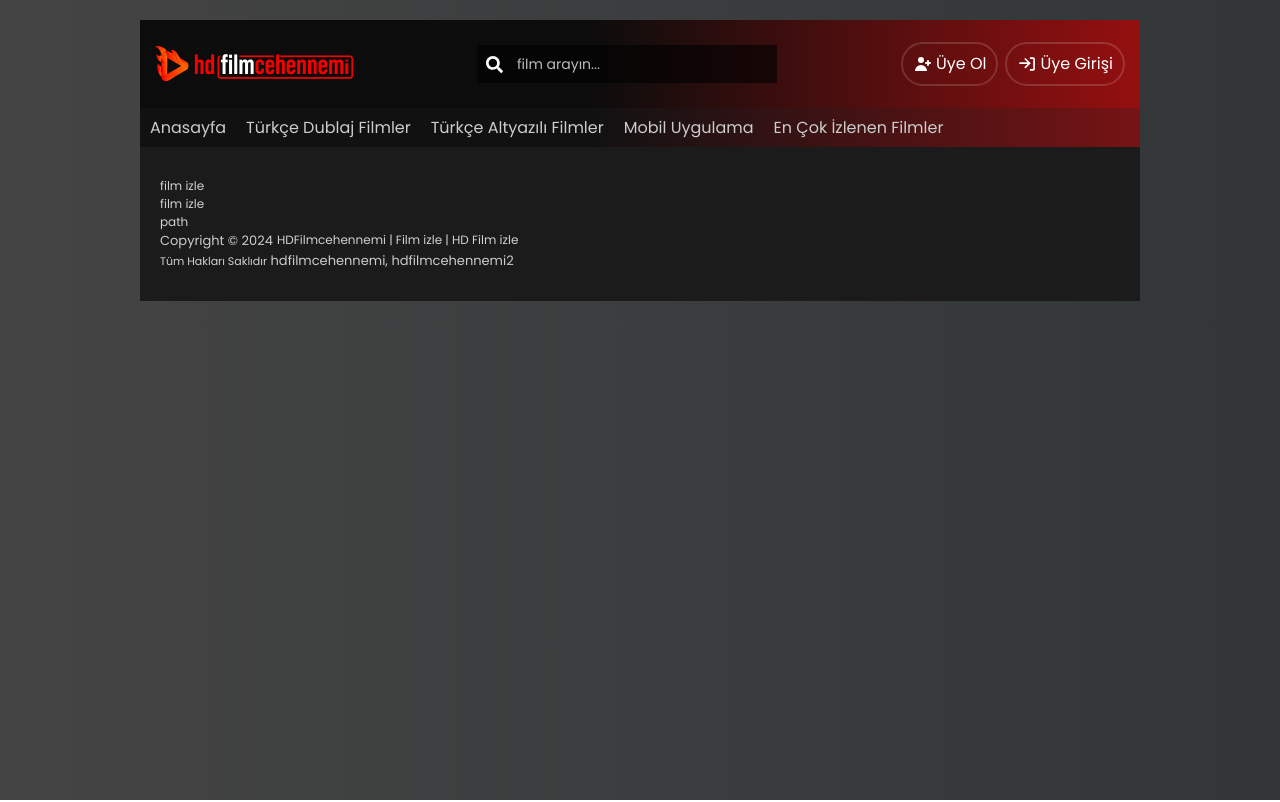
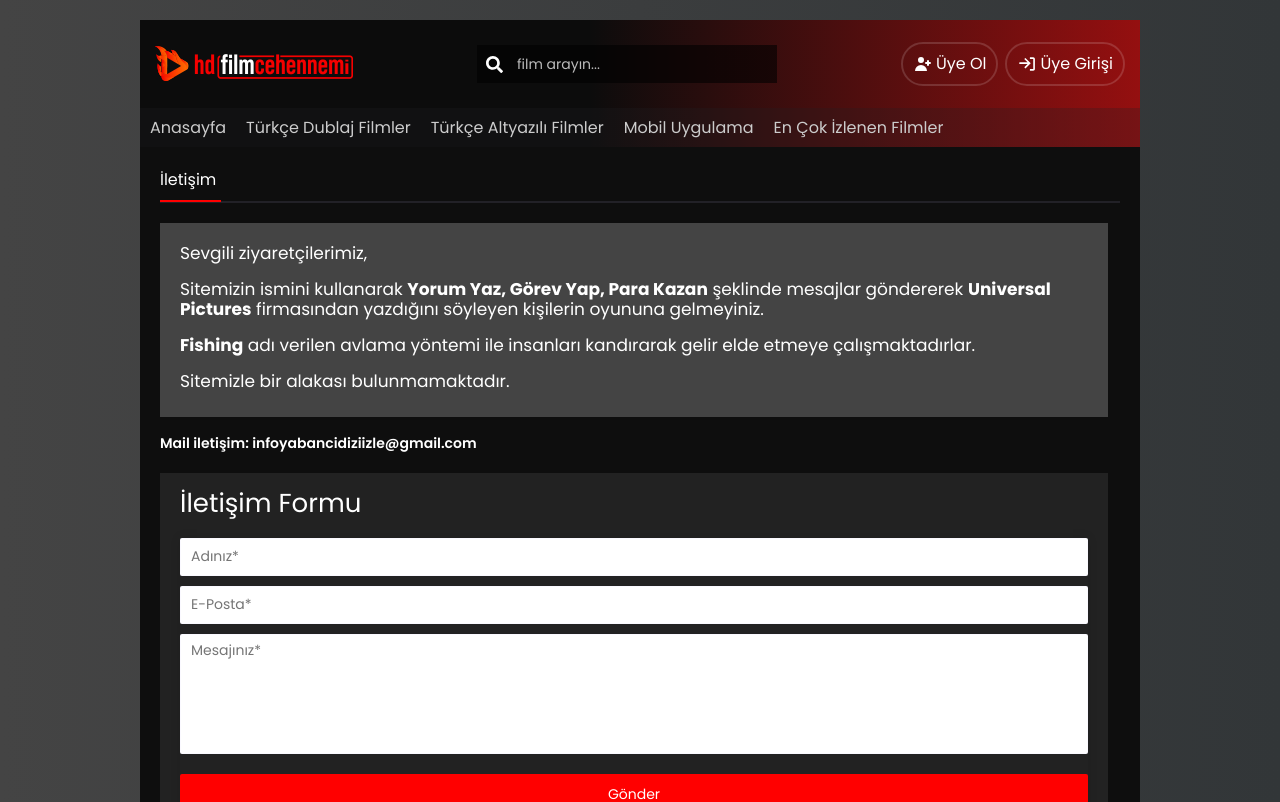
Before and after one commit to RasulAghamammadli/hdFilm.com, a React (Vite) app: page /contact in a window 1280 px wide. Shown: the top 802 px of the page. Built offline with nearby package versions, Linux system fonts and the light colour scheme.

Commit message:
Added Contact page

```diff
--- a/src/App.jsx
+++ b/src/App.jsx
@@ -5,6 +5,7 @@ import { useEffect, useState } from "react";
 // Pages
 import Home from "./pages/Home/Home";
 import MobilApp from "./pages/MobilApp/MobilApp";
+import Contact from "./pages/Contact/Contact";
 
 // Components
 import Header from "./components/Header/Header";
@@ -31,6 +32,7 @@ const App = () => {
         <Routes>
           <Route exact path="/" element={<Home />} />
           <Route exact path="/mobil-app" element={<MobilApp />} />
+          <Route exact path="/contact" element={<Contact />} />
         </Routes>
       </main>
       {showFooter && <Footer />}
--- a/src/assets/sass/main.scss
+++ b/src/assets/sass/main.scss
@@ -13,6 +13,9 @@
 
 // Mobil App
 @import "./pages/MobilApp/mobil-app";
+
+// Contact
+@import "./pages/Contact/contact";
 
 /* ------------------------------- Pages End ------------------------------ */
 
--- /dev/null
+++ b/src/assets/sass/pages/Contact/contact.scss
@@ -0,0 +1,148 @@
+// Contact Start
+.contact {
+  .container {
+    .contact-content {
+      color: #fff;
+      padding: 20px;
+      background-color: #0e0e0e;
+      .title {
+        position: relative;
+        width: 100%;
+        border-bottom: 2px solid rgba(205, 194, 255, 0.1);
+        margin-bottom: 14px;
+        .head {
+          width: fit-content;
+          color: #fff;
+          padding-bottom: 8px;
+          padding-right: 5px;
+          border-bottom: 2px solid red;
+          margin: 0 0 -1.5px;
+          font-weight: 400;
+          font-size: 16px;
+          display: flex;
+          align-items: center;
+        }
+      }
+      .main-content {
+        margin-right: 12px;
+        line-height: 20px;
+        .warning {
+          background: #444;
+          padding: 20px;
+          padding-bottom: 10px;
+          color: #fff;
+          font-size: 17px;
+          margin-top: 20px;
+          .text {
+            margin-bottom: 16px;
+          }
+        }
+        .text-email {
+          margin: 16px 0;
+          font-size: 14px;
+          font-weight: 600;
+          line-height: 20px;
+        }
+        .contact-form {
+          background: #222;
+          padding: 20px;
+          margin-top: 20px;
+          .head {
+            font-size: 26px;
+            font-weight: 400;
+            margin-bottom: 25px;
+          }
+          form {
+            position: relative;
+            width: 100%;
+            display: flex;
+            flex-direction: column;
+            box-shadow: 0 0 10px rgba(0, 0, 0, 0.1);
+            .success {
+              width: 100%;
+              top: 0;
+              background: #bdffca;
+              color: #006515;
+              padding: 15px;
+              margin-bottom: 15px;
+              border-radius: 3px;
+              font-size: 16px;
+            }
+            .form-group {
+              position: relative;
+              margin-bottom: 10px;
+              width: 100%;
+              .input {
+                outline: none;
+                display: block;
+                color: #333;
+                background-color: #fff;
+                border-radius: 2px;
+                width: 100%;
+                height: 38px;
+                font-size: 14px;
+                line-height: 1.3;
+                padding: 6px 10px;
+                border: 1px solid rgba(205, 194, 255, 0.1);
+                transition: all 0.4s ease-in-out;
+                &.err-border {
+                  border: 1.5px solid rgb(220, 0, 0);
+                }
+              }
+              textarea {
+                resize: none;
+                min-height: 120px;
+                transition: all 0.2s ease-in-out;
+              }
+              .error {
+                position: absolute;
+                width: 118px;
+                right: 10px;
+                top: 30px;
+                text-align: center;
+                color: #fff;
+                font-size: 12px;
+                z-index: 1;
+                padding: 1px 5px;
+                background-color: rgb(220, 0, 0);
+                border-radius: 3px;
+                transition: all 0.2s ease-in-out;
+                &::after {
+                  content: "";
+                  position: absolute;
+                  width: 8px;
+                  height: 8px;
+                  top: -4px;
+                  left: 15px;
+                  background-color: rgb(220, 0, 0);
+                  transform: rotate(45deg);
+                }
+              }
+              .textarea-err {
+                top: 112px;
+              }
+            }
+            button {
+              outline: none;
+              margin-top: 10px;
+              cursor: pointer;
+              border: 0;
+              background: red;
+              font-size: 14px;
+              font-weight: 400;
+              padding: 10px 15px;
+              border-radius: 2px;
+              width: 100%;
+              color: #fff;
+              transition: all 0.1s ease-in-out;
+              &:hover {
+                background: #c00;
+              }
+            }
+          }
+        }
+      }
+    }
+  }
+}
+// Contact End
--- a/src/components/Footer/Footer.jsx
+++ b/src/components/Footer/Footer.jsx
@@ -9,7 +9,7 @@ const Footer = () => {
           <div className="content">
             <Link to="/">film izle</Link>
             <Link to="/">film izle</Link>
-            <Link to={"item"}>{"path"}</Link>
+            <Link to={"item"}></Link>
             <div className="copyright">
               Copyright © 2024
               <Link to="/">HDFilmcehennemi | Film izle | HD Film izle</Link>
--- a/src/components/Header/HeaderNav.jsx
+++ b/src/components/Header/HeaderNav.jsx
@@ -50,7 +50,7 @@ const HeaderNav = () => {
             </Link>
           </li>
           <li>
-            <Link to="/" className="list-item">
+            <Link to="/contact" className="list-item">
               İletişim
             </Link>
           </li>
@@ -100,7 +100,7 @@ const HeaderNav = () => {
             </Link>
           </li>
           <li onClick={() => setMenuOpen(false)}>
-            <Link to="/" className="list-item">
+            <Link to="//contact" className="list-item">
               İletişim
             </Link>
           </li>
--- /dev/null
+++ b/src/pages/Contact/Contact.jsx
@@ -0,0 +1,150 @@
+// import React from 'react'
+import { useState } from "react";
+import { Helmet } from "react-helmet";
+import { useFormik } from "formik";
+import * as Yup from "yup";
+import { useEffect } from "react";
+
+const Contact = () => {
+  // Formik
+  const [successMessage, setSuccessMessage] = useState("");
+
+  const formik = useFormik({
+    initialValues: {
+      name: "",
+      email: "",
+      message: "",
+    },
+    validationSchema: Yup.object().shape({
+      name: Yup.string()
+        .max(50, "Adınız 50 karakter veya daha az olmalıdır")
+        .required("İsim gereklidir"),
+      email: Yup.string()
+        .email("Geçersiz e-posta adresi")
+        .required("E-Posta gereklidir"),
+      message: Yup.string()
+        .max(500, "Mesaj 500 karakter veya daha az olmalıdır")
+        .required("Mesaj gereklidir"),
+    }),
+    onSubmit: (values, { resetForm }) => {
+      // alert(JSON.stringify(values, null, 2));
+      setSuccessMessage("İletişim mesajınız başarıyla gönderildi.");
+      resetForm();
+    },
+  });
+
+  useEffect(() => {
+    if (successMessage) {
+      setTimeout(() => {
+        setSuccessMessage("");
+      }, 5000);
+    }
+  }, [successMessage]);
+
+  return (
+    <>
+      <Helmet>
+        <title>İletişim | HDFilmcehennemi | Film izle | HD Film izle</title>
+      </Helmet>
+      <section className="contact">
+        <div className="container">
+          <div className="contact-content">
+            <div className="title">
+              <h5 className="head">İletişim</h5>
+            </div>
+            <div className="main-content">
+              <div className="warning">
+                <p className="text">Sevgili ziyaretçilerimiz,</p>
+                <p className="text">
+                  Sitemizin ismini kullanarak{" "}
+                  <b>Yorum Yaz, Görev Yap, Para Kazan</b> şeklinde mesajlar
+                  göndererek <b>Universal Pictures</b> firmasından yazdığını
+                  söyleyen kişilerin oyununa gelmeyiniz.
+                </p>
+                <p className="text">
+                  <b>Fishing</b> adı verilen avlama yöntemi ile insanları
+                  kandırarak gelir elde etmeye çalışmaktadırlar.
+                </p>
+                <p className="text">Sitemizle bir alakası bulunmamaktadır.</p>
+              </div>
+              <p className="text-email">
+                Mail iletişim: infoyabancidiziizle@gmail.com
+              </p>
+              <div className="contact-form">
+                <h2 className="head">İletişim Formu</h2>
+                <form action="" onSubmit={formik.handleSubmit}>
+                  {successMessage && (
+                    <div className="success">{successMessage}</div>
+                  )}
+
+                  <div className="form-group">
+                    <input
+                      id="name"
+                      name="name"
+                      type="text"
+                      placeholder="Adınız*"
+                      onChange={formik.handleChange}
+                      onBlur={formik.handleBlur}
+                      value={formik.values.name}
+                      className={`input ${
+                        formik.touched.name && formik.errors.name
+                          ? "err-border"
+                          : ""
+                      }`}
+                    />
+                    {formik.touched.name && formik.errors.name ? (
+                      <span className="error">{formik.errors.name}</span>
+                    ) : null}
+                  </div>
+                  <div className="form-group">
+                    <input
+                      id="email"
+                      name="email"
+                      type="email"
+                      placeholder="E-Posta*"
+                      onChange={formik.handleChange}
+                      onBlur={formik.handleBlur}
+                      value={formik.values.email}
+                      className={`input ${
+                        formik.touched.email && formik.errors.email
+                          ? "err-border"
+                          : ""
+                      }`}
+                    />
+                    {formik.touched.email && formik.errors.email ? (
+                      <span className="error">{formik.errors.email}</span>
+                    ) : null}
+                  </div>
+                  <div className="form-group">
+                    <textarea
+                      id="message"
+                      name="message"
+                      placeholder="Mesajınız*"
+                      onChange={formik.handleChange}
+                      onBlur={formik.handleBlur}
+                      value={formik.values.message}
+                      className={`input ${
+                        formik.touched.message && formik.errors.message
+                          ? "err-border"
+                          : ""
+                      }`}
+                    />
+                    {formik.touched.message && formik.errors.message ? (
+                      <span className="error textarea-err">
+                        {formik.errors.message}
+                      </span>
+                    ) : null}
+                  </div>
+
+                  <button type="submit">Gönder</button>
+                </form>
+              </div>
+            </div>
+          </div>
+        </div>
+      </section>
+    </>
+  );
+};
+
+export default Contact;
```
